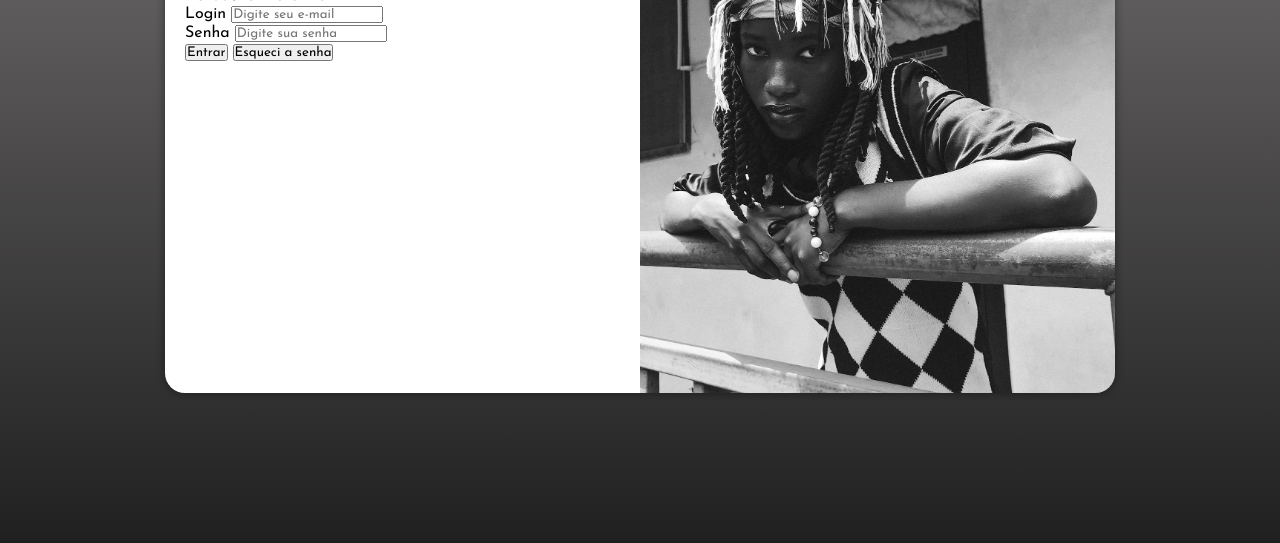
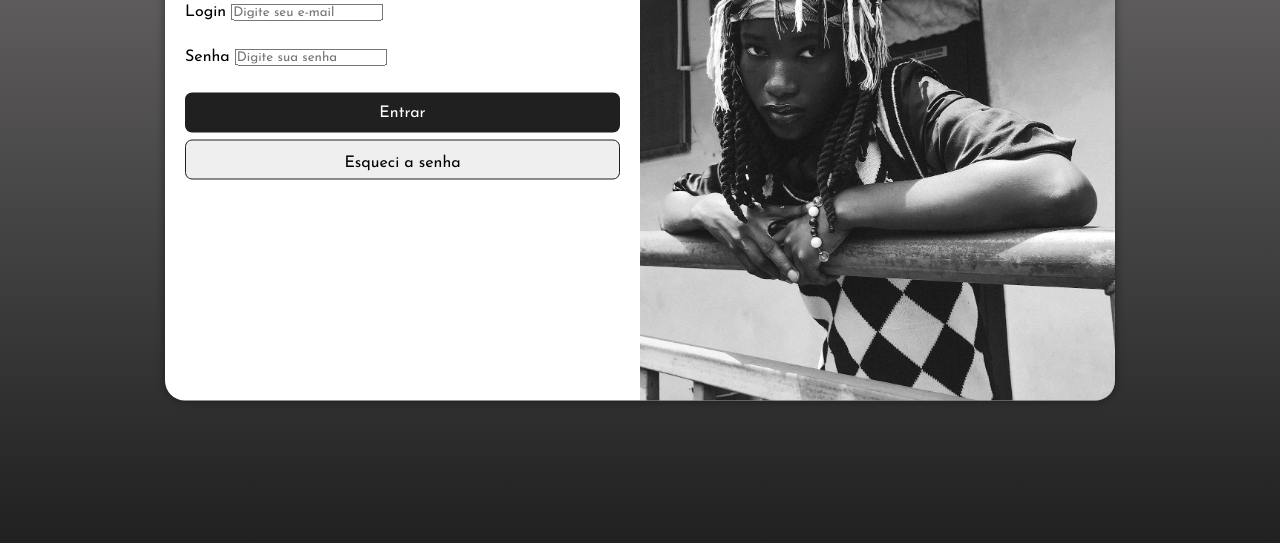
Before and after one commit to nyersand/projeto-login, a plain HTML site: page index.html in a window 1280 px wide. Shown: the part 257-800 px from the top of the page. Drawn offline with Linux system fonts and the light colour scheme.

Commit message:
formatação do formulário

```diff
--- a/index.html
+++ b/index.html
@@ -25,7 +25,7 @@
                         <label for="isenha">Senha</label>
                         <input type="password" name="Senha" id="isenha" placeholder="Digite sua senha" autocomplete="current-password" required minlength="8" maxlength="20">
                     </div>
-                    <input type="submit" value="Entrar">
+                    <input class="entrar" type="submit" value="Entrar">
                     <button>Esqueci a senha</button>
                 </form>
             </div>
--- a/style/style.css
+++ b/style/style.css
@@ -34,7 +34,7 @@ main{
     overflow: hidden;
     background-color: white;
     width: 250px;
-    height: 500px;
+    height: 515px;
     border-radius: 20px;
     box-shadow: 0px 0px 10px rgba(0, 0, 0, 0.436);
 
@@ -64,3 +64,46 @@ main{
 .formulário p{
     font-size: 0.8em;
 }
+
+.campo{
+    height: 40px;
+    border-radius: 5px;
+    margin: 5px 0px;
+}
+
+.entrar{
+    display: block;
+    font-size: 1em;
+    width: 100%;
+    height: 40px;
+    background-color: #212020;
+    color: white;
+    border: none;
+    border-radius: 7px;
+    cursor: pointer;
+}
+
+.entrar:hover{
+    transition: .4s;
+    background-color: #575555;
+    color: black;
+}
+
+button{
+    display: block;
+    text-align: center;
+    font-size: 1em;
+    padding-top: 7px;
+    margin-top: 7px;
+    width: 100%;
+    height: 40px;
+    border: 1px solid #212020;
+    border-radius: 7px;
+    cursor: pointer;
+}
+
+button:hover{
+    transition: .4s;
+    background-color: #575555;
+    color: black;
+}
```
